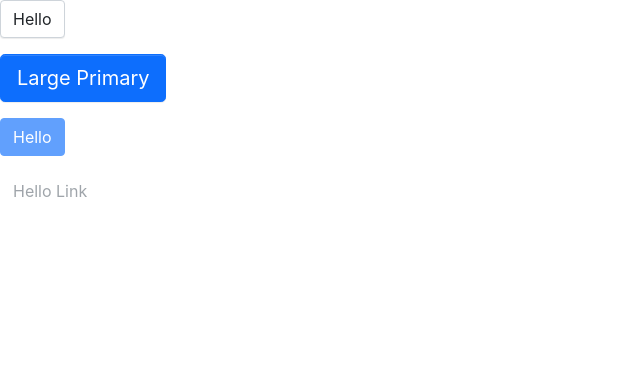
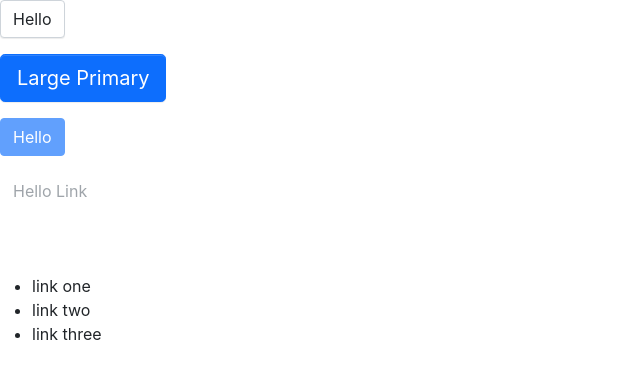
Before and after one commit to yangzqv/imooc-ant-ui, a React (Create React App) app: page / in a window 1280 px wide. Shown: the top 378 px of the page, without its empty margins (0-640 px from the left). Built offline with nearby package versions, Linux system fonts and the light colour scheme.

Commit message:
feat: ready Menu components

```diff
--- a/src/App.tsx
+++ b/src/App.tsx
@@ -1,5 +1,7 @@
 import React from 'react';
 import Button, { ButtonType, ButtonSize } from './components/Button/button';
+import Menu from './components/Menu/menu';
+import MenuItem from './components/Menu/menuItem';
 
 const App: React.FC = () => {
   return (
@@ -16,6 +18,13 @@
       <p>
         <Button btnType={ButtonType.Link} href="https://www.baidu.com" disabled>Hello Link</Button>
       </p>
+
+      <br /><br />
+      <Menu>
+        <MenuItem>link one</MenuItem>
+        <MenuItem>link two</MenuItem>
+        <MenuItem>link three</MenuItem>
+      </Menu>
     </div>
   );
 }
--- /dev/null
+++ b/src/components/Menu/menu.tsx
@@ -0,0 +1,39 @@
+import React, { FC, CSSProperties, ReactNode } from 'react';
+import classNames from 'classnames';
+
+type MenuMode = 'horizontal' | 'vertical';
+export interface MenuProps {
+  defaultIndex?: number;
+  className?: string;
+  mode?: MenuMode;
+  style?: CSSProperties;
+  onSelect?: (selectedIndex: number) => void;
+  children?: ReactNode;
+}
+
+const Menu: FC<MenuProps> = props => {
+  const {
+    defaultIndex,
+    className,
+    mode,
+    style,
+    children
+  } = props;
+
+  const classes = classNames('viking-menu', className, {
+    'menu-vertical': mode === 'vertical',
+  });
+
+  return (
+    <ul className={classes} style={style}>
+      {children}
+    </ul>
+  );
+}
+
+Menu.defaultProps = {
+  defaultIndex: 0,
+  mode: 'horizontal'
+}
+
+export default Menu;
--- /dev/null
+++ b/src/components/Menu/menuItem.tsx
@@ -0,0 +1,30 @@
+import React, { FC, CSSProperties, ReactNode } from 'react';
+import classNames from 'classnames';
+
+export interface MenuItemProps {
+  index?: number;
+  disabled?: boolean;
+  className?: string;
+  style?: CSSProperties;
+  children?: ReactNode;
+}
+
+const MenuItem: FC<MenuItemProps> = props => {
+  const {
+    index,
+    disabled,
+    className,
+    style,
+    children
+  } = props;
+
+  const classes = classNames('menu-item', className, {
+    'is-disabled': disabled
+  });
+
+  return (
+    <li className={classes} style={style}>{children}</li>
+  );
+}
+
+export default MenuItem;
```
